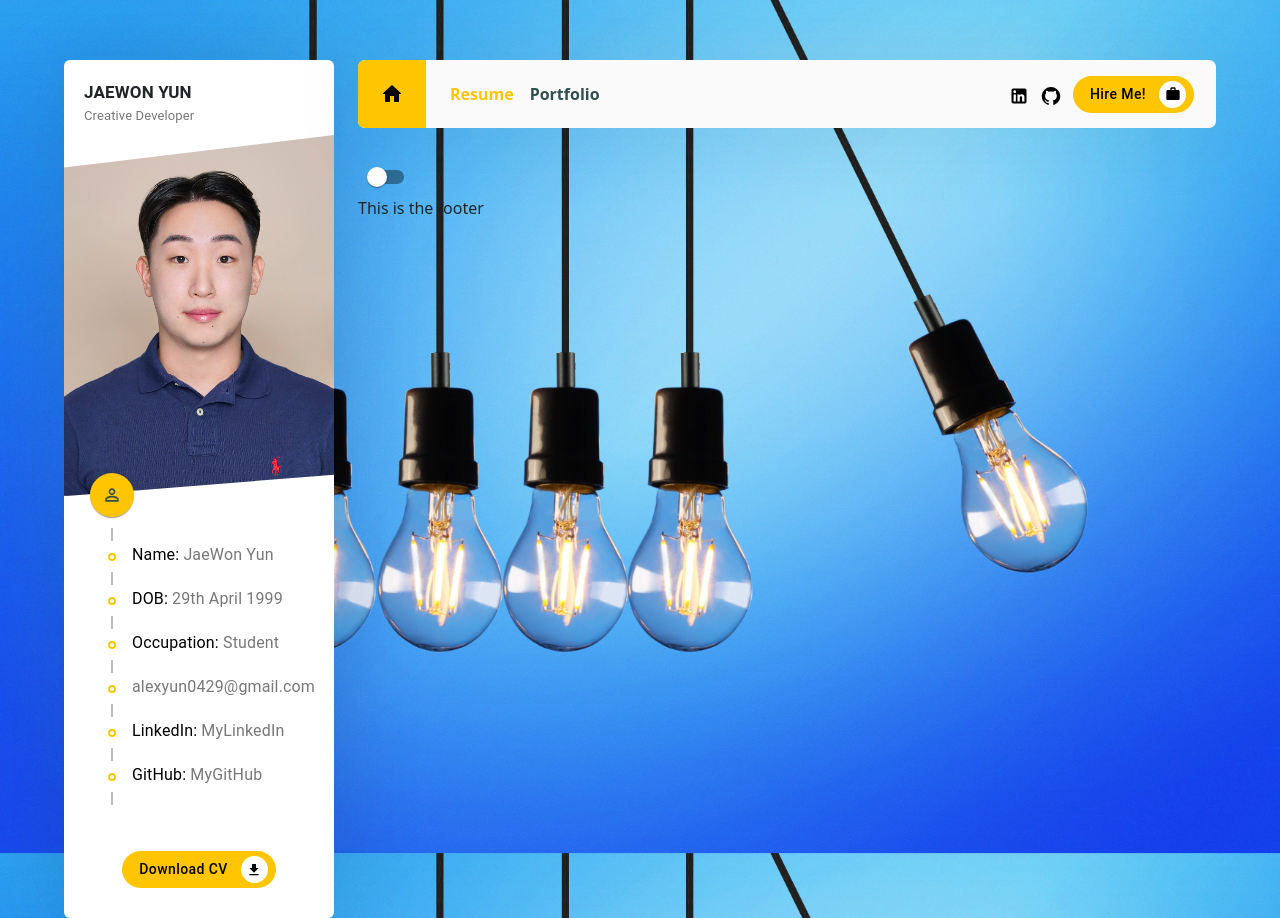
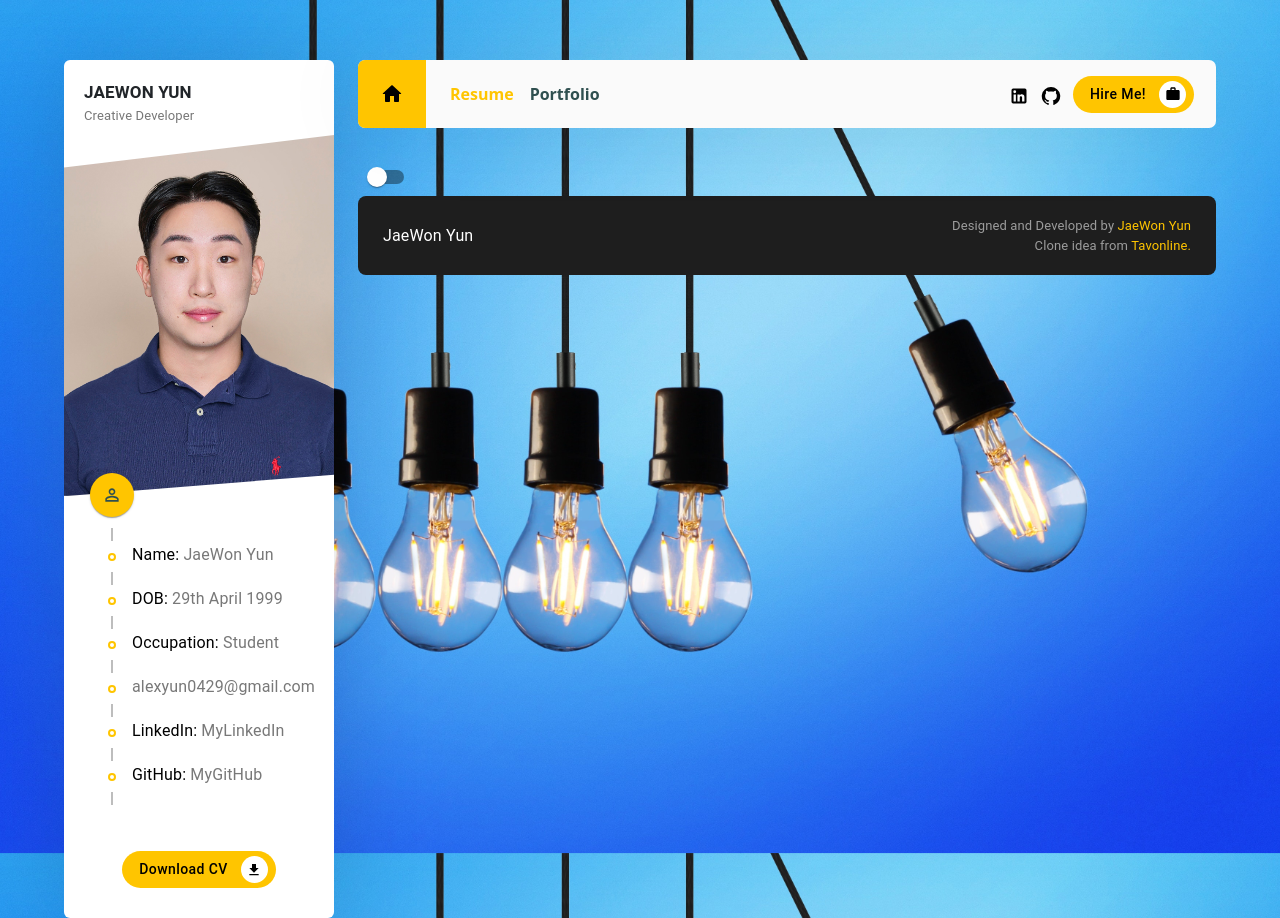
Before and after one commit to alexyun0429/my_resume, a React (Create React App) app in the folder my-resume/: page / in a window 1280 px wide. Built offline with nearby package versions, Linux system fonts and the light colour scheme.

Commit message:
finished footer

```diff
--- a/my-resume/src/App.js
+++ b/my-resume/src/App.js
@@ -24,9 +24,16 @@
             <Header />
             <Switch>
               <Routes>
-                <Route path = '/portfolio' element={<Portfolio />}/>
+                {/* <Route path = '/portfolio' element={<Portfolio />}/> */}
+                <Route path = '/portfolio'>
+                  <Portfolio />
+                </Route>
 
-                <Route path = '/' element={<Resume />} />
+                <Route path = '/'>
+                  <Resume />
+                </Route>
+
+                {/* <Route path = '/' element={<Resume />} /> */}
 
               </Routes>
             </Switch>
--- /dev/null
+++ b/my-resume/src/components/Footer/Footer.css
@@ -0,0 +1,26 @@
+.footer {
+    background-color: #1e1e1e;
+    color: white;
+    display: flex;
+    flex-wrap: wrap;
+    align-items: center;
+    justify-content: space-between;
+    min-height: 70px;
+    border-radius: 8px;
+    padding: 20px 25px;
+}
+
+.footer .footer_copyright {
+    font-size: small;
+    text-align: end;
+    color: #9c9c9c;
+}
+
+.footer .footer_copyright > a {
+    color: var(--main-color);
+    text-decoration: none;
+}
+
+.footer .footer_name {
+    font-size: medium;
+}
--- a/my-resume/src/components/Footer/Footer.js
+++ b/my-resume/src/components/Footer/Footer.js
@@ -1,8 +1,26 @@
-import React from 'react'
+import React from 'react';
+import './Footer.css';
+import resumeData from '../../utils/resumeData';
+
+import { Typography } from '@mui/material';
 
 const Footer = () => {
   return (
-    <div>This is the footer</div>
+    <div className='footer'>
+      <div className='footer_left'>
+        <Typography className='footer_name'>
+          {resumeData.name}
+        </Typography>
+      </div>
+
+      <div className='footer_right'>
+        <Typography className='footer_copyright'>
+          Designed and Developed by <a href='/' target='_blank'>JaeWon Yun</a>
+          <br/>
+          Clone idea from <a href='https://themeforest.net/user/tavonline' target='_blank'>Tavonline.</a>
+        </Typography>
+      </div>
+    </div>
   )
 }
 
```
